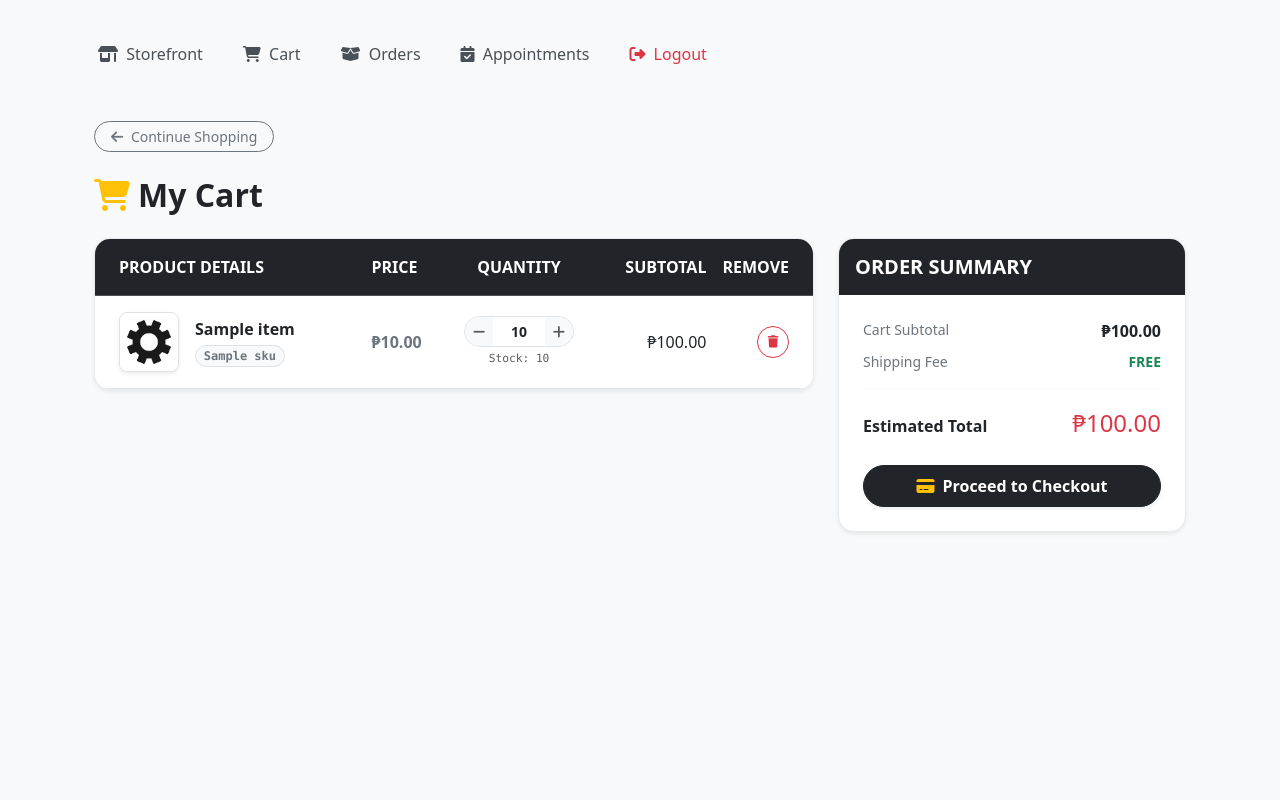
After one commit to jinoestillore-infotech/MotoFix-Remake, a Flask app: template app/templates/client-page/cart.html in a window 1280 px wide. The commit adds this page. Run offline with Flask 3, Linux system fonts and the light colour scheme; the template is opened without the code that fills it: most values are stand-ins (such as "Sample title", 1, 10 or a date in 2020).

Commit message:
Created the cart page and updated its backend

```diff
--- /dev/null
+++ b/app/templates/client-page/cart.html
@@ -0,0 +1,283 @@
+<!-- project/app/templates/client-page/cart.html -->
+{% extends 'layouts/client-base.html' %}
+
+{% block title %}My Shopping Cart - MotoShop{% endblock %}
+
+{% block content %}
+<div class="container py-4">
+    <div class="d-flex align-items-center gap-2 mb-4">
+        <a href="{{ url_for('dashboard.client_index') }}" class="btn btn-outline-secondary btn-sm rounded-pill px-3">
+            <i class="fa-solid fa-arrow-left me-1"></i> Continue Shopping
+        </a>
+    </div>
+
+    <h2 class="fw-bold text-dark mb-4"><i class="fa-solid fa-cart-shopping text-warning me-2"></i>My Cart</h2>
+
+    <div class="row g-4" id="cartMainContainer">
+        {% if cart_items %}
+            <!-- Cart Items List (Col-lg-8) -->
+            <div class="col-12 col-lg-8">
+                <div class="card border border-light-subtle shadow-sm rounded-4 overflow-hidden mb-3">
+                    <div class="card-body p-0">
+                        <div class="table-responsive">
+                            <table class="table table-hover align-middle mb-0" id="cartTable">
+                                <thead class="table-dark">
+                                    <tr>
+                                        <th class="ps-4 py-3 fw-semibold text-uppercase fs-8">Product Details</th>
+                                        <th class="py-3 fw-semibold text-uppercase fs-8">Price</th>
+                                        <th class="py-3 text-center fw-semibold text-uppercase fs-8" style="width: 140px;">Quantity</th>
+                                        <th class="py-3 text-end fw-semibold text-uppercase fs-8">Subtotal</th>
+                                        <th class="pe-4 py-3 text-end fw-semibold text-uppercase fs-8" style="width: 80px;">Remove</th>
+                                    </tr>
+                                </thead>
+                                <tbody>
+                                    {% for item in cart_items %}
+                                    {% set default_image = url_for('static', filename='uploads/parts/gear.jpg') %}
+                                        <tr class="cart-item-row" id="cart-row-{{ item.id }}" data-price="{{ item.price }}" data-stock-limit="{{ item.stock_quantity }}">
+                                            <!-- Product Details -->
+                                            <td class="ps-4 py-3">
+                                                <div class="d-flex align-items-center gap-3">
+                                                    <div class="border rounded-3 bg-light d-flex align-items-center justify-content-center shadow-sm text-center" style="width: 60px; height: 60px; overflow: hidden; flex-shrink: 0;">
+                                                        {% if item.image_filename %}
+                                                            <img src="{{ url_for('static', filename='uploads/parts/' ~ item.image_filename) }}"
+                                                                 onerror="this.onerror=null; this.src='{{ default_image }}';"
+                                                                 alt="{{ item.name }}" class="img-fluid" style="object-fit: cover; width: 100%; height: 100%;">
+                                                        {% else %}
+                                                            <img src="{{ url_for('static', filename='uploads/parts/gear.jpg') }}"
+                                                                 onerror="this.onerror=null; this.src='https://placehold.co/100x100?text=Parts';"
+                                                                 alt="{{ item.name }}" class="img-fluid" style="object-fit: cover; width: 100%; height: 100%;">
+                                                        {% endif %}
+                                                    </div>
+                                                    <div>
+                                                        <div class="fw-bold text-dark">{{ item.name }}</div>
+                                                        <span class="badge bg-light text-secondary border rounded-pill px-2.5 py-1 small mt-1 font-monospace">{{ item.sku }}</span>
+                                                    </div>
+                                                </div>
+                                            </td>
+
+                                            <!-- Unit Price -->
+                                            <td class="py-3 text-secondary fw-semibold">
+                                                ₱{{ "{:,.2f}".format(item.price) }}
+                                            </td>
+
+                                            <!-- Quantity Controls -->
+                                            <td class="py-3 text-center">
+                                                <div class="input-group input-group-sm border rounded-pill overflow-hidden shadow-none mx-auto" style="width: 110px;">
+                                                    <button class="btn btn-light border-0 px-2.5 qty-btn shadow-none" type="button" onclick="adjustQty('{{ item.id }}', -1)">
+                                                        <i class="fa-solid fa-minus text-muted"></i>
+                                                    </button>
+                                                    <input type="text" id="qty-input-{{ item.id }}" class="form-control border-0 text-center bg-white shadow-none fw-bold text-dark" value="{{ item.quantity }}" readonly>
+                                                    <button class="btn btn-light border-0 px-2.5 qty-btn shadow-none" type="button" onclick="adjustQty('{{ item.id }}', 1)">
+                                                        <i class="fa-solid fa-plus text-muted"></i>
+                                                    </button>
+                                                </div>
+                                                <small class="text-muted d-block mt-1 font-monospace" style="font-size: 0.7rem;">Stock: {{ item.stock_quantity }}</small>
+                                            </td>
+
+                                            <!-- Subtotal -->
+                                            <td class="py-3 text-end fw-extrabold text-dark tracking-tight item-subtotal" id="subtotal-{{ item.id }}">
+                                                ₱{{ "{:,.2f}".format(item.price * item.quantity) }}
+                                            </td>
+
+                                            <!-- Delete Button -->
+                                            <td class="pe-4 py-3 text-end">
+                                                <button class="btn btn-outline-danger btn-sm rounded-circle p-0 d-inline-flex align-items-center justify-content-center" style="width: 32px; height: 32px;" onclick="removeCartItem('{{ item.id }}')" title="Remove Item">
+                                                    <i class="fa-solid fa-trash small"></i>
+                                                </button>
+                                            </td>
+                                        </tr>
+                                    {% endfor %}
+                                </tbody>
+                            </table>
+                        </div>
+                    </div>
+                </div>
+            </div>
+
+            <!-- Order Summary Section (Col-lg-4) -->
+            <div class="col-12 col-lg-4">
+                <div class="card border border-light-subtle shadow-sm rounded-4 overflow-hidden position-sticky" style="top: 20px;">
+                    <div class="card-header bg-dark text-white py-3 border-0">
+                        <h5 class="fw-bold mb-0 text-uppercase tracking-wider fs-7">Order Summary</h5>
+                    </div>
+                    <div class="card-body p-4">
+                        <div class="d-flex justify-content-between mb-2">
+                            <span class="text-secondary small fw-medium">Cart Subtotal</span>
+                            <span class="text-dark fw-bold" id="orderSubtotal">₱0.00</span>
+                        </div>
+                        <div class="d-flex justify-content-between mb-2">
+                            <span class="text-secondary small fw-medium">Shipping Fee</span>
+                            <span class="text-success small fw-bold">FREE</span>
+                        </div>
+                        <hr class="border-light-subtle my-3">
+                        <div class="d-flex justify-content-between align-items-baseline mb-4">
+                            <span class="text-dark fw-bold">Estimated Total</span>
+                            <span class="fs-4 fw-extrabold text-danger tracking-tight" id="orderTotal">₱0.00</span>
+                        </div>
+
+                        <div class="d-grid gap-2">
+                            <button class="btn btn-dark btn-lg rounded-pill fw-bold fs-6 shadow-sm py-2.5" onclick="proceedToCheckout()">
+                                <i class="fa-solid fa-credit-card me-2 text-warning"></i>Proceed to Checkout
+                            </button>
+                        </div>
+                    </div>
+                </div>
+            </div>
+        {% else %}
+            <!-- Clean Empty Cart State -->
+            <div class="col-12 text-center py-5">
+                <div class="text-muted mb-3 opacity-50">
+                    <i class="fa-solid fa-cart-shopping fa-4x"></i>
+                </div>
+                <h4 class="fw-bold text-dark mb-2">Your Cart is Empty</h4>
+                <p class="text-muted small mx-auto mb-4" style="max-width: 350px;">You haven't added any parts or motorcycle components to your cart yet.</p>
+                <a href="{{ url_for('dashboard.client_index') }}" class="btn btn-dark rounded-pill fw-bold px-4 shadow-sm">
+                    <i class="fa-solid fa-store me-1 text-warning"></i>Explore Storefront
+                </a>
+            </div>
+        {% endif %}
+    </div>
+</div>
+
+<script>
+    document.addEventListener('DOMContentLoaded', function() {
+        calculateCartTotals();
+    });
+
+    // Helper to format numbers back to currency standard
+    function formatCurrency(number) {
+        return "₱" + number.toLocaleString('en-US', { minimumFractionDigits: 2, maximumFractionDigits: 2 });
+    }
+
+    // Function to calculate subtotals and totals globally in client view
+    function calculateCartTotals() {
+        const rows = document.querySelectorAll('.cart-item-row');
+        let cartTotal = 0;
+
+        rows.forEach(row => {
+            const price = parseFloat(row.getAttribute('data-price'));
+            const itemId = row.id.replace('cart-row-', '');
+            const qtyInput = document.getElementById('qty-input-' + itemId);
+            if (qtyInput) {
+                const quantity = parseInt(qtyInput.value);
+                const subtotal = price * quantity;
+                cartTotal += subtotal;
+
+                // Update specific row subtotal UI
+                const subtotalEl = document.getElementById('subtotal-' + itemId);
+                if (subtotalEl) {
+                    subtotalEl.textContent = formatCurrency(subtotal);
+                }
+            }
+        });
+
+        // Update Summary Cards
+        const orderSubtotal = document.getElementById('orderSubtotal');
+        const orderTotal = document.getElementById('orderTotal');
+
+        if (orderSubtotal) orderSubtotal.textContent = formatCurrency(cartTotal);
+        if (orderTotal) orderTotal.textContent = formatCurrency(cartTotal);
+    }
+
+    // AJAX Action to adjust item quantities inside cart pool
+    function adjustQty(itemId, delta) {
+        const row = document.getElementById('cart-row-' + itemId);
+        if (!row) return;
+
+        const limit = parseInt(row.getAttribute('data-stock-limit'));
+        const qtyInput = document.getElementById('qty-input-' + itemId);
+        if (!qtyInput) return;
+
+        let currentQty = parseInt(qtyInput.value);
+        let newQty = currentQty + delta;
+
+        // Visual and state boundaries
+        if (newQty < 1) {
+            removeCartItem(itemId);
+            return;
+        }
+
+        if (newQty > limit) {
+            window.showSystemToast(`Only ${limit} units are currently available in stock.`, false);
+            return;
+        }
+
+        // Send AJAX request to server
+        fetch('/cart/update', {
+            method: 'POST',
+            headers: { 'Content-Type': 'application/json' },
+            body: JSON.stringify({ item_id: itemId, quantity: newQty })
+        })
+        .then(res => res.json())
+        .then(data => {
+            if (data.success) {
+                qtyInput.value = newQty;
+                calculateCartTotals();
+                if (window.refreshCartBadge) window.refreshCartBadge();
+            } else {
+                window.showSystemToast(data.message, false);
+            }
+        })
+        .catch(err => {
+            console.error("AJAX Update failed:", err);
+            window.showSystemToast("Could not update item quantity.", false);
+        });
+    }
+
+    // AJAX Action to remove single product from cart pool
+    function removeCartItem(itemId) {
+        if (!confirm("Are you sure you want to remove this item from your cart?")) return;
+
+        fetch('/cart/remove', {
+            method: 'POST',
+            headers: { 'Content-Type': 'application/json' },
+            body: JSON.stringify({ item_id: itemId })
+        })
+        .then(res => res.json())
+        .then(data => {
+            if (data.success) {
+                const row = document.getElementById('cart-row-' + itemId);
+                if (row) {
+                    row.classList.add('fade');
+                    setTimeout(() => {
+                        row.remove();
+                        calculateCartTotals();
+                        if (window.refreshCartBadge) window.refreshCartBadge();
+
+                        // If no rows remain, dynamically update UI to empty state
+                        if (document.querySelectorAll('.cart-item-row').length === 0) {
+                            const container = document.getElementById('cartMainContainer');
+                            if (container) {
+                                container.innerHTML = `
+                                    <div class="col-12 text-center py-5">
+                                        <div class="text-muted mb-3 opacity-50">
+                                            <i class="fa-solid fa-cart-shopping fa-4x"></i>
+                                        </div>
+                                        <h4 class="fw-bold text-dark mb-2">Your Cart is Empty</h4>
+                                        <p class="text-muted small mx-auto mb-4" style="max-width: 350px;">You haven't added any parts or motorcycle components to your cart yet.</p>
+                                        <a href="{{ url_for('dashboard.client_index') }}" class="btn btn-dark rounded-pill fw-bold px-4 shadow-sm">
+                                            <i class="fa-solid fa-store me-1 text-warning"></i>Explore Storefront
+                                        </a>
+                                    </div>
+                                `;
+                            }
+                        }
+                    }, 200);
+                }
+                window.showSystemToast(data.message, true);
+            } else {
+                window.showSystemToast(data.message, false);
+            }
+        })
+        .catch(err => {
+            console.error("AJAX Delete failed:", err);
+            window.showSystemToast("Could not remove item from cart.", false);
+        });
+    }
+
+    // Dummy Checkout workflow to be linked to payment systems or Order creation
+    function proceedToCheckout() {
+        window.showSystemToast("Checkout service configuration and processing modules starting soon!", true);
+    }
+</script>
+{% endblock %}
--- a/app/templates/owner-page/inventory.html
+++ b/app/templates/owner-page/inventory.html
@@ -6,7 +6,7 @@
 {% block content %}
 <div class="container-fluid py-3">
     <!-- Back to Dashboard -->
-    <a href="{{ url_for('dashboard.owner_dashboard') }}" class="btn btn-outline-secondary btn-sm rounded-pill px-3">
+    <a href="{{ url_for('dashboard.owner_dashboard') }}" class="btn btn-sm rounded-pill fw-semibold px-3">
         <i class="fas fa-arrow-left me-1"></i> Dashboard
     </a>
 
```
Also changed, not shown: app/controllers/cart_controller.py (+46 -28 lines), app/models/cart.py (+36 -36 lines), app/routes/cart_routes.py (+26 -8 lines), app/services/cart_service.py (+47 -31 lines).
